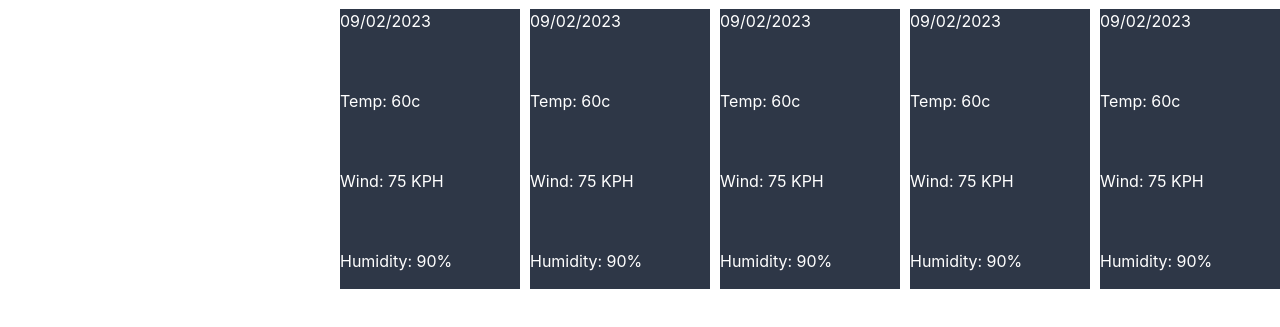
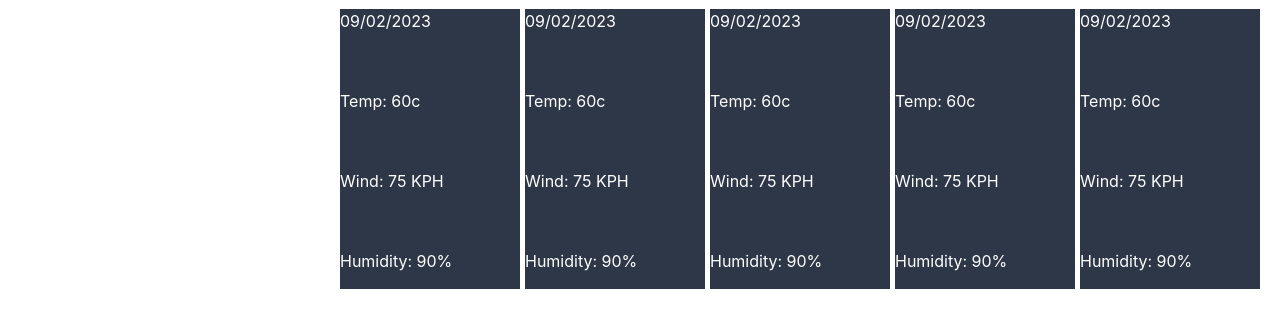
Before and after one commit to Brian-Machiestay/weather-dashboard, a plain HTML site: page index.html in a window 1280 px wide. Shown: the part 411-738 px from the top of the page. Drawn offline with nearby package versions, Linux system fonts and the light colour scheme; no server answers.

Commit message:
add some padding for breathing space

```diff
--- a/assets/styles/weather.css
+++ b/assets/styles/weather.css
@@ -74,6 +74,7 @@ header h1 {
     display: flex;
     justify-content: space-between;
     margin-left: 5px;
+    margin-right: 5px;
 }
 
 .future {
@@ -83,6 +84,7 @@ header h1 {
     display: flex;
     flex-direction: column;
     justify-content: space-between;
+    margin-bottom: 10px;
 }
 
 .forecastDiv h2 {
```
